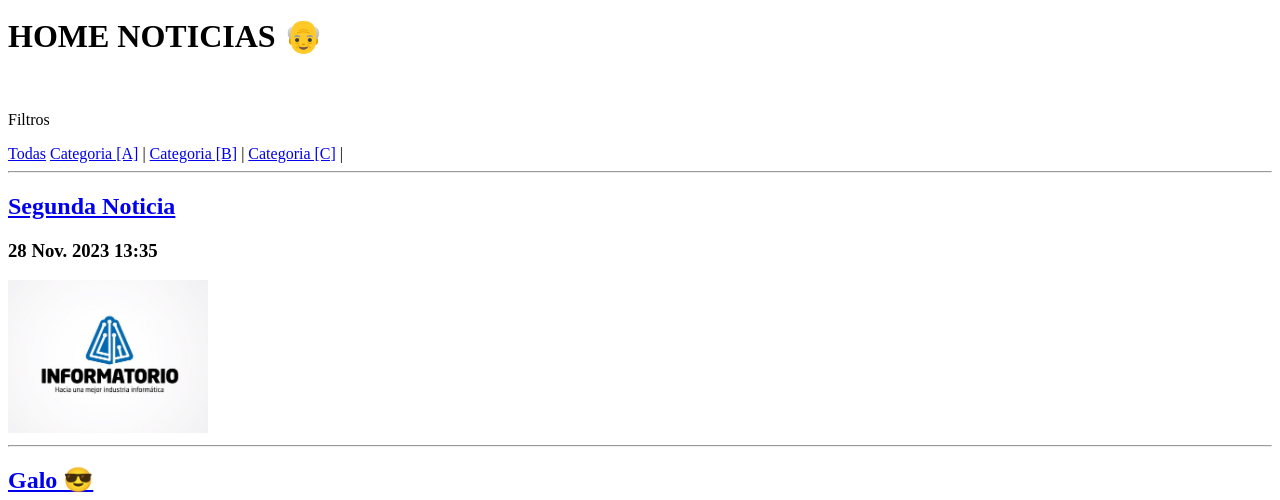
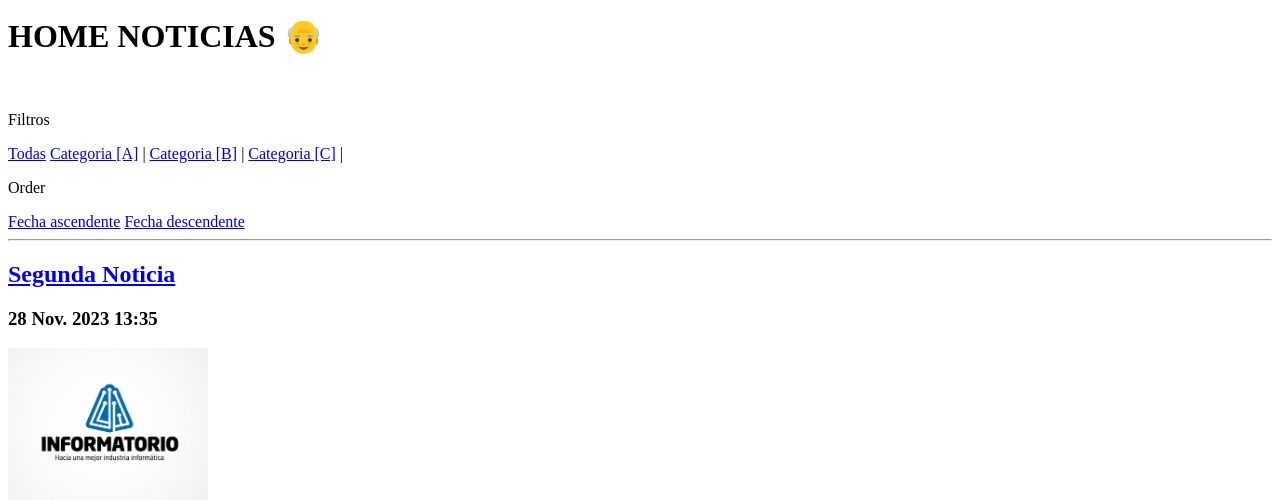
Before and after one commit to FrancoSantaCruz/InformatorioProyectoFinal2023, a Django app: page /noticias/ in a window 1280 px wide. Shown: the part 179-679 px from the top of the page. Run offline with Django 4.2, Linux system fonts and the light colour scheme; data comes from the database, SQL or seed files in the repository; both versions use the stored data as it was after the commit.

Commit message:
ordering by date

```diff
--- a/apps/noticias/views.py
+++ b/apps/noticias/views.py
@@ -15,12 +15,18 @@ def home_noticia(request):
 
     # Obtener el req.query. Si existe el filtro, me lo devuelve, si no, None
     filtro = request.GET.get('cat', None)
+    orden = request.GET.get('order', None)
 
     if not filtro or filtro == '0':
         noticias = Noticia.objects.all()
     else:
         cat_selec = Categoria.objects.get(pk = filtro)
         noticias = Noticia.objects.filter(categoria = cat_selec)
+
+    if orden == 'asc':
+        noticias = noticias.order_by('publicado')
+    elif orden == 'dsc':
+        noticias = noticias.order_by('-publicado')
 
     ctx['noticias'] = noticias
     return render(request, 'noticias/home.html', ctx)
--- a/templates/noticias/detail.html
+++ b/templates/noticias/detail.html
@@ -2,7 +2,6 @@
 
 {% block contenido %}
 
-<h3>{{noticia.titulo}}</h3>
 <div>
     <h2>{{noticia.titulo}}</h2>
     <h3>{{noticia.contenido}}</h3>
--- a/templates/noticias/home.html
+++ b/templates/noticias/home.html
@@ -11,6 +11,9 @@
     {% for c in categorias %}
         <a href="?cat={{c.id}}">{{c.nombre}}</a> |
     {% endfor%}
+    <p>Order</p>
+    <a href="?order=asc">Fecha ascendente</a>
+    <a href="?order=dsc">Fecha descendente</a>
 </section>
 {% for n in noticias %}
     <hr>
```
Also changed, not shown: main/db.sqlite3.
